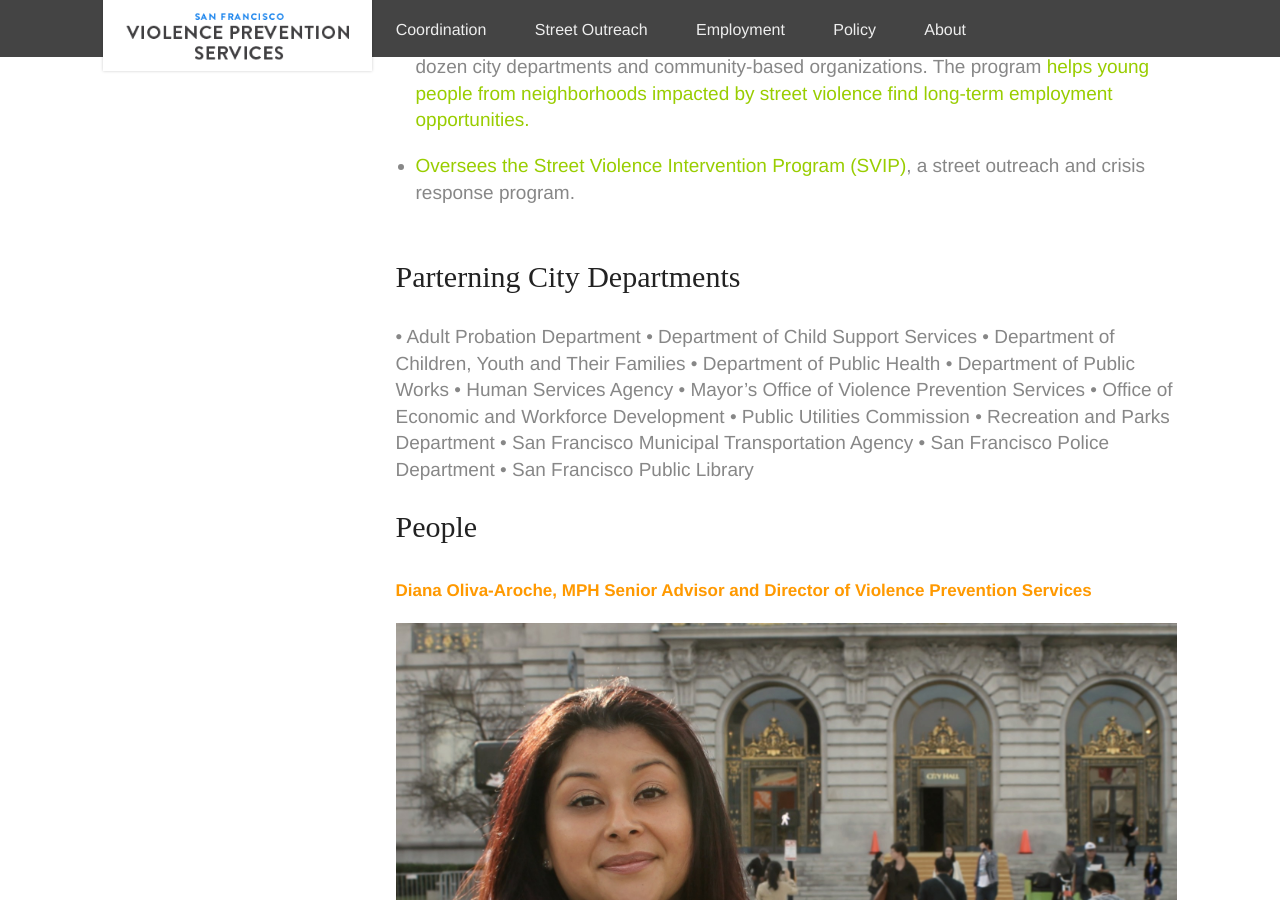
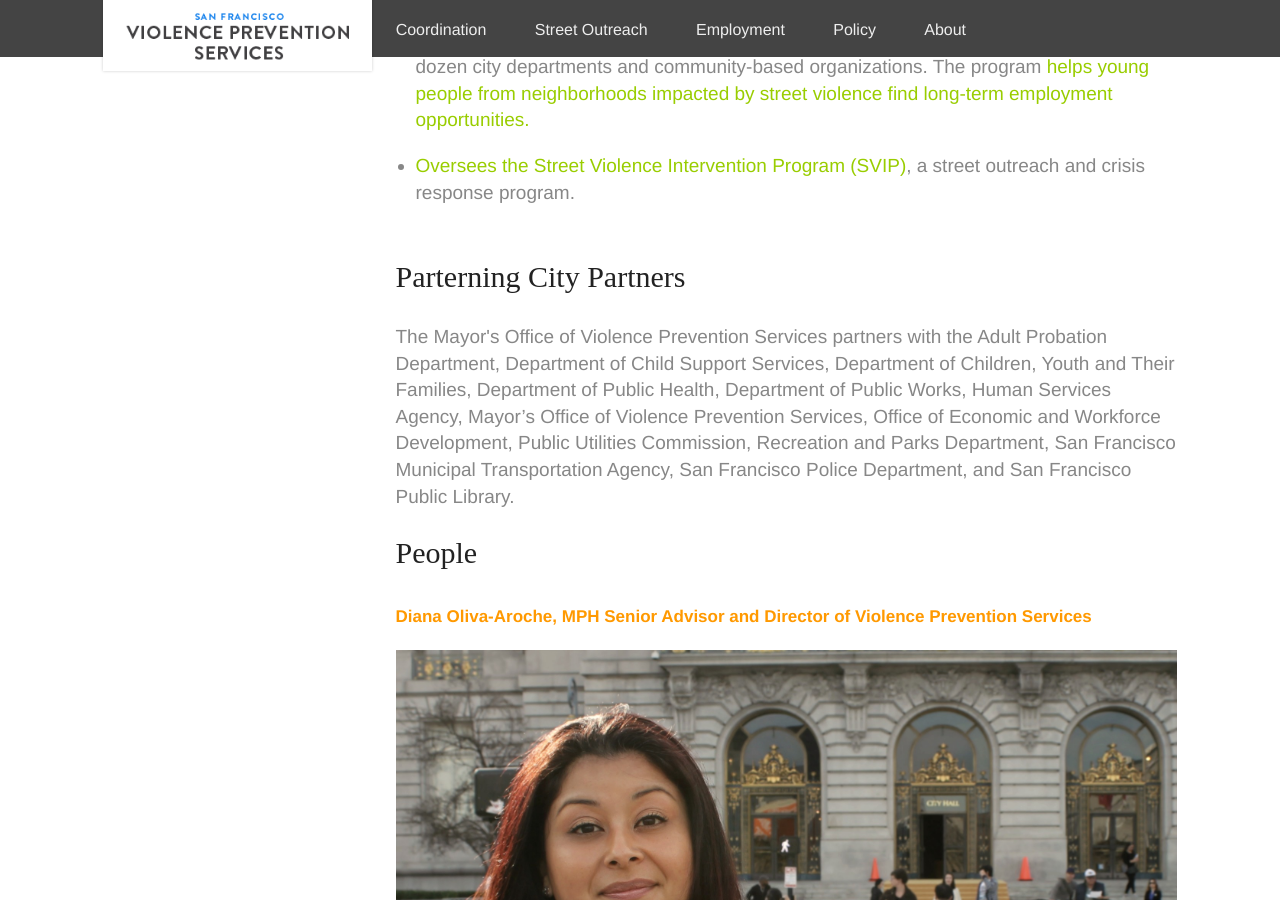
Before and after one commit to SFMOVPS/sfvps, a Jekyll site: the page built from about.html, in a window 1280 px wide and 900 px high, scrolled down 1029 px. Built offline with Jekyll 4.4.1, drawn with Linux system fonts in a browser that asks for light colours; some web fonts are replaced.

Commit message:
Updated '/about.html' via CloudCannon

```diff
--- a/about.html
+++ b/about.html
@@ -14,20 +14,8 @@
   <li class="editable">Leads the IPO Employment Program, a program which is a collaboration between over a dozen city departments and community-based organizations. The program <a href="employment.html">helps young people from neighborhoods impacted by street violence find long-term employment opportunities.</a></li>
   <li class="editable"><a href="outreach.html">Oversees the Street Violence Intervention Program (SVIP)</a>, a street outreach and crisis response program.</li>
 </ul>
-<h3 class="editable">Parterning City Departments</h3>
-<p class="editable">•	Adult Probation Department
-•	Department of Child Support Services
-•	Department of Children, Youth and Their Families
-•	Department of Public Health
-•	Department of Public Works
-•	Human Services Agency
-•	Mayor’s Office of Violence Prevention Services
-•	Office of Economic and Workforce Development
-•	Public Utilities Commission
-•	Recreation and Parks Department
-•	San Francisco Municipal Transportation Agency
-•	San Francisco Police Department
-•	San Francisco Public Library
+<h3 class="editable">Parterning City Partners</h3>
+<p class="editable"> The Mayor's Office of Violence Prevention Services partners with the Adult Probation Department, Department of Child Support Services, Department of Children, Youth and Their Families, Department of Public Health, Department of Public Works, Human Services Agency, Mayor’s Office of Violence Prevention Services, Office of Economic and Workforce Development, Public Utilities Commission, Recreation and Parks Department, San Francisco Municipal Transportation Agency, San Francisco Police Department, and San Francisco Public Library.
 </p>
 <h3 class="editable">People</h3>
 <h4 class="editable">Diana Oliva-Aroche, MPH Senior Advisor and Director of Violence Prevention Services</h4>
```
